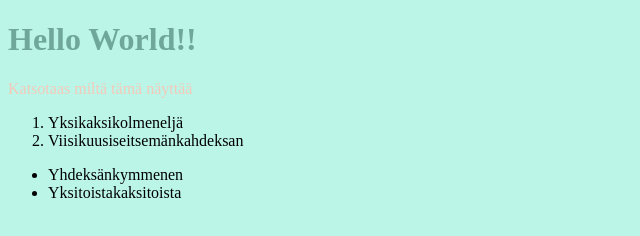
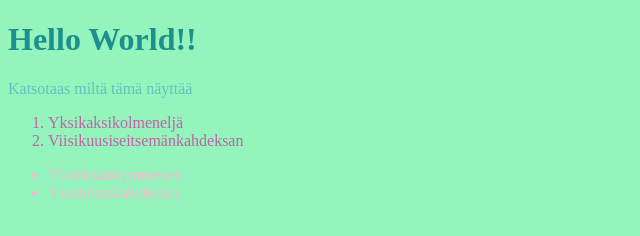
Before and after one commit to elkkuli/demo, a plain HTML site: page index.html in a window 1280 px wide. Shown: the whole page, without its empty margins (0-640 px from the left). Drawn offline with Linux system fonts and the light colour scheme.

Commit message:
kokeilu3

```diff
--- a/styles.css
+++ b/styles.css
@@ -1,8 +1,15 @@
 body {
-	background: #BAF5E7 ;
+	background: #93F5BC ;
 }
 h1 {
-	color: #6FA89B;
+	color: #1D8F8E;
 	}
 	p {
-	color: #F5C9BA;}
+	color: #61C2C1;
+	}
+ol {
+	color: #C261AA;
+}
+ul {
+	color: #F3BBD2;
+}
```
